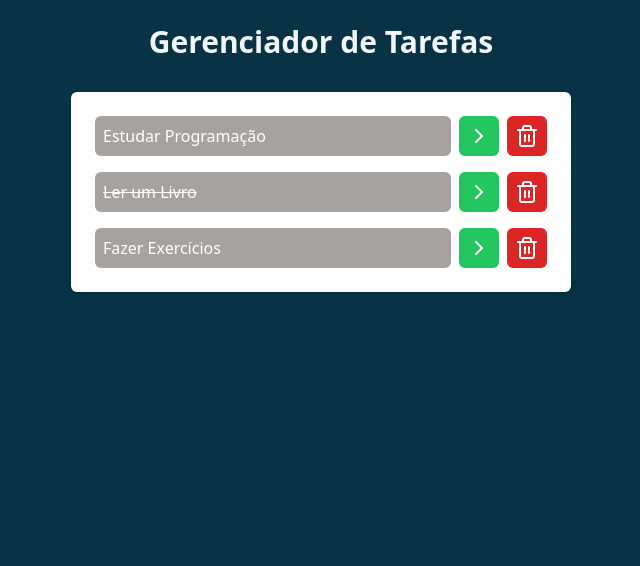
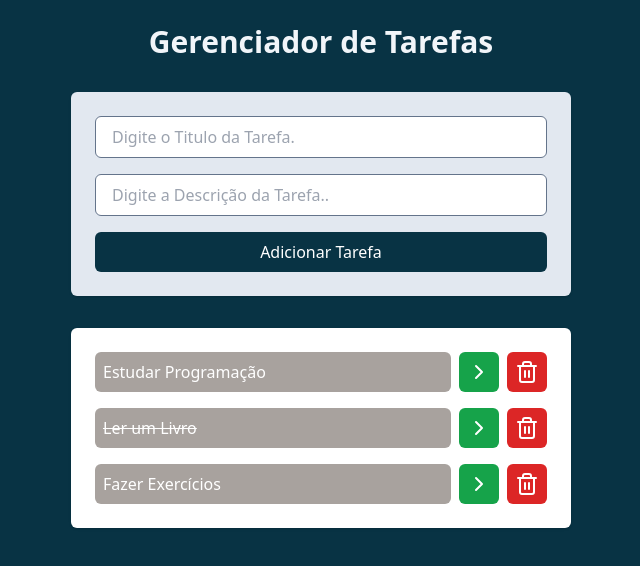
Before and after one commit to ProjectPedro/gerenciador-de-tarefas, a React (Vite) app: page / in a window 1280 px wide. Shown: the top 566 px of the page, without its empty margins (319-959 px from the left). Built offline with nearby package versions, Linux system fonts and the light colour scheme.

Commit message:
The task addition component has been initiated and styled.

```diff
--- a/src/AddTask.jsx
+++ b/src/AddTask.jsx
@@ -1,5 +1,22 @@
 function AddTask() {
+  return (
+    <div className="space-y-4 p-6 bg-slate-200 rounded-md shadow flex flex-col">
+      <input
+        type="text"
+        placeholder="Digite o Titulo da Tarefa."
+        className="border border-slate-500 outline-slate-400 px-4 py-2 rounded-md"
+      ></input>
+
+      <input
+        type="text"
+        placeholder="Digite a Descrição da Tarefa.."
+        className="border border-slate-500 outline-slate-400 px-4 py-2 rounded-md"
+      ></input>
+
+      <button className="bg-cyan-950 p-2 rounded-md flex-initial text-white w-full">
+        Adicionar Tarefa
+      </button>
+    </div>
+  );
 }
-
-
 export default AddTask;
--- a/src/Tasks.jsx
+++ b/src/Tasks.jsx
@@ -12,7 +12,7 @@ function Tasks({ tasks, onTaskClick, onDeleteTaskClick }) {
             {task.title}
           </button>
 
-          <button className="bg-green-500 p-2 rounded-md text-white">
+          <button className="bg-green-600 p-2 rounded-md text-white">
             <ChevronRightIcon />
           </button>
 
```
